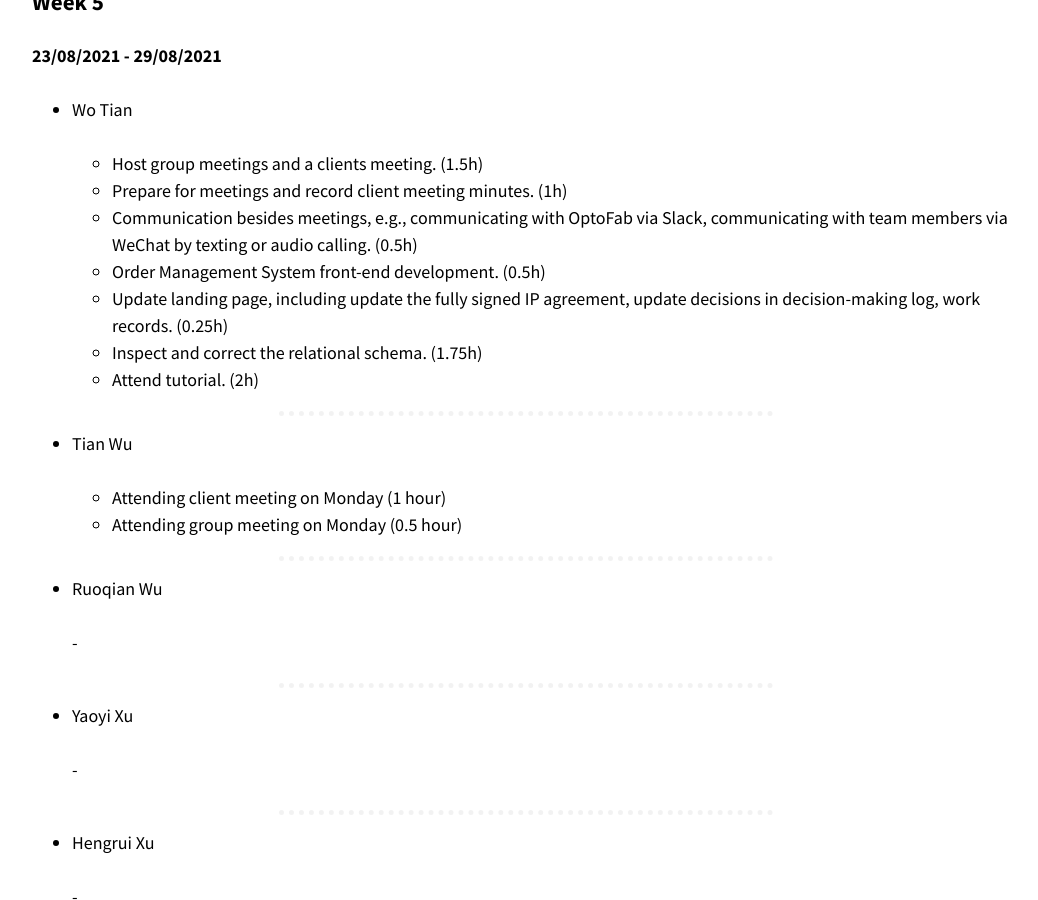
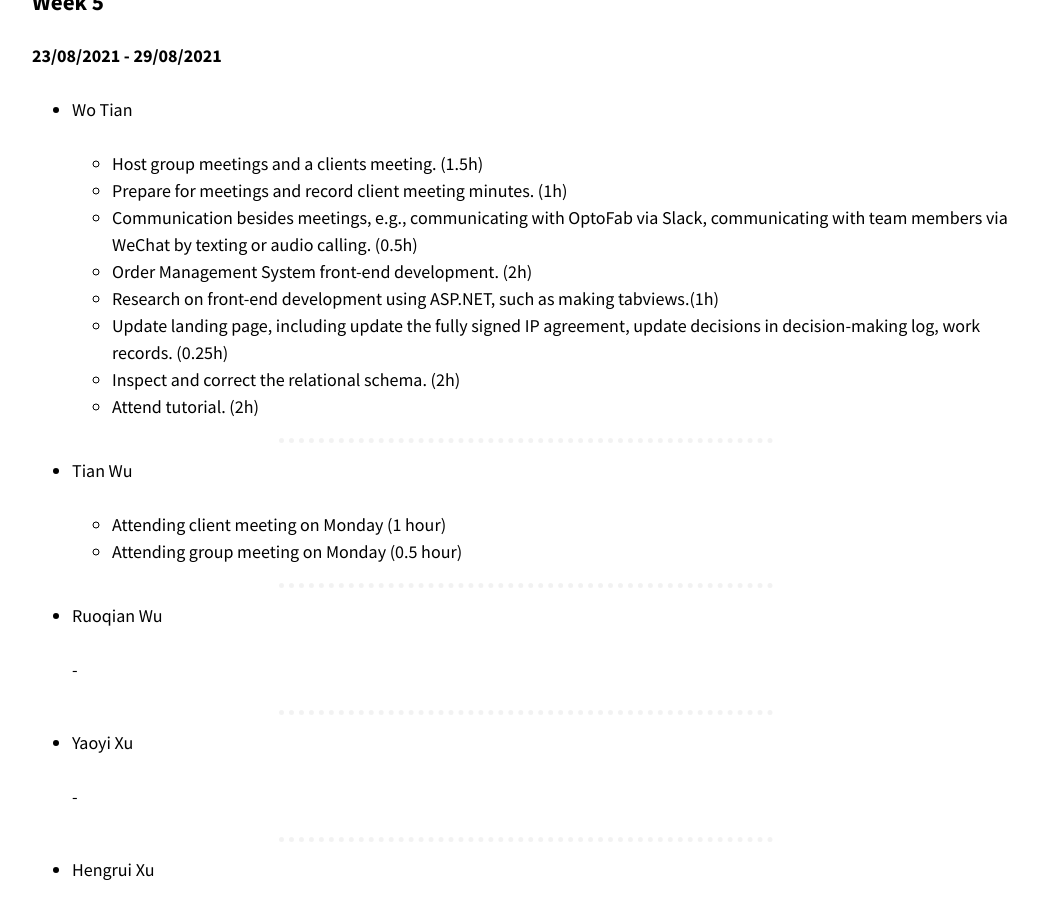
Before and after one commit to optofab/optofab.github.io, a Jekyll site: the page built from logs.md, in a window 1280 px wide and 900 px high, scrolled down 22217 px. Shown: the whole window, without its empty margins (114-1152 px from the left). Built offline with Jekyll 4.4.1, drawn with Linux system fonts in a browser that asks for light colours; nearby versions of some CDN libraries; emoji names are drawn with the system emoji font.

Commit message:
Update logs.md

```diff
--- a/logs.md
+++ b/logs.md
@@ -817,9 +817,10 @@ _[Don't forget to add hours for each of the work you've done. This line will be
   - Host group meetings and a clients meeting. (1.5h)
   - Prepare for meetings and record client meeting minutes. (1h)
   - Communication besides meetings, e.g., communicating with OptoFab via Slack, communicating with team members via WeChat by texting or audio calling. (0.5h)
-  - Order Management System front-end development. (0.5h)
+  - Order Management System front-end development. (2h)
+  - Research on front-end development using ASP.NET, such as making tabviews.(1h)
   - Update landing page, including update the fully signed IP agreement, update decisions in decision-making log, work records. (0.25h)
-  - Inspect and correct the relational schema. (1.75h)
+  - Inspect and correct the relational schema. (2h)
   - Attend tutorial. (2h)
 
 <hr class="hr-dotted">
```
